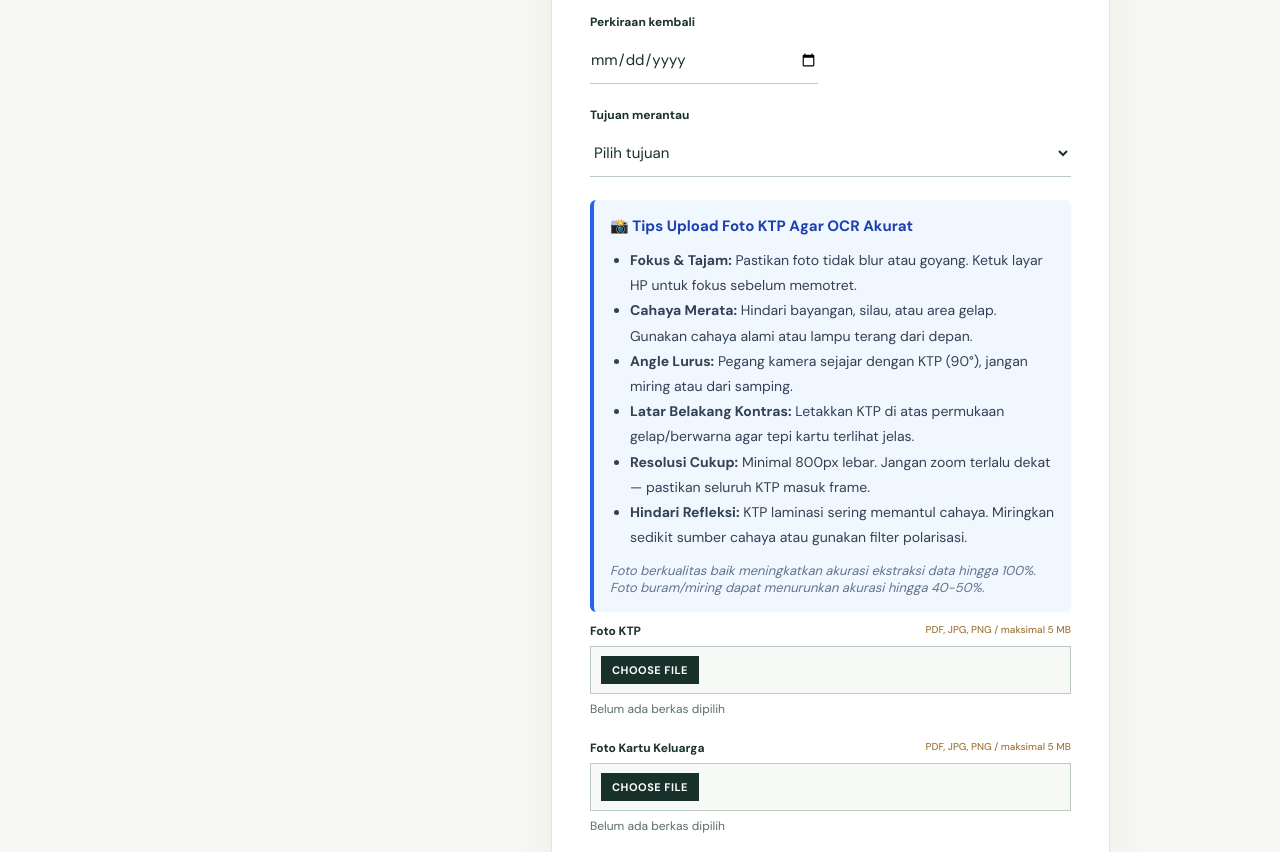
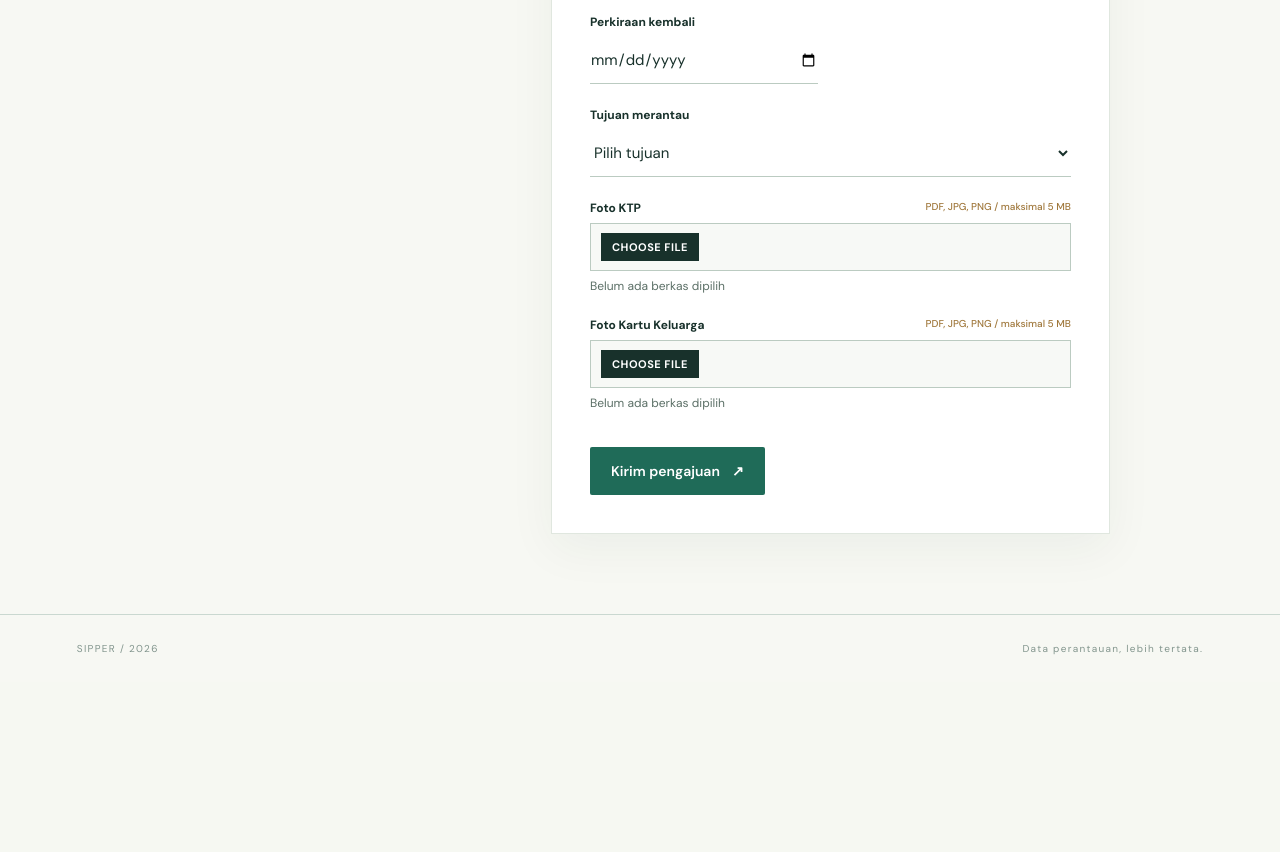
Before and after one commit to Yafet-wenda/SIPPER, a Django app: page /pengajuan/ in a window 1280 px wide. Shown: the part 458-1310 px from the top of the page. After the commit the page ends 1113 px from the top, so only its background shows below. Run offline with Django 5.2, Linux system fonts and the light colour scheme; the visitor is signed in with stand-in values (Sample User, id 1).

Commit message:
chore(ui): hapus panduan tips upload foto KTP dari halaman warga & petugas
Blok tips tidak relevan di alur unggah biasa dan membingungkan; dihapus
dari halaman detail pengajuan dan formulir pengajuan warga.

```diff
--- a/templates/application_v3.html
+++ b/templates/application_v3.html
@@ -55,20 +55,6 @@
         </select>
       </label>
 
-      <!-- Panduan Upload Foto KTP -->
-      <div class="upload-guide full" style="padding: 16px; background: #f0f7ff; border-left: 4px solid #2563eb; border-radius: 6px; margin-bottom: 8px;">
-        <h3 style="margin: 0 0 12px 0; font-size: 15px; color: #1e40af;">📸 Tips Upload Foto KTP Agar OCR Akurat</h3>
-        <ul style="margin: 0; padding-left: 20px; font-size: 14px; line-height: 1.8; color: #334155;">
-          <li><strong>Fokus & Tajam:</strong> Pastikan foto tidak blur atau goyang. Ketuk layar HP untuk fokus sebelum memotret.</li>
-          <li><strong>Cahaya Merata:</strong> Hindari bayangan, silau, atau area gelap. Gunakan cahaya alami atau lampu terang dari depan.</li>
-          <li><strong>Angle Lurus:</strong> Pegang kamera sejajar dengan KTP (90°), jangan miring atau dari samping.</li>
-          <li><strong>Latar Belakang Kontras:</strong> Letakkan KTP di atas permukaan gelap/berwarna agar tepi kartu terlihat jelas.</li>
-          <li><strong>Resolusi Cukup:</strong> Minimal 800px lebar. Jangan zoom terlalu dekat — pastikan seluruh KTP masuk frame.</li>
-          <li><strong>Hindari Refleksi:</strong> KTP laminasi sering memantul cahaya. Miringkan sedikit sumber cahaya atau gunakan filter polarisasi.</li>
-        </ul>
-        <p style="margin: 12px 0 0 0; font-size: 13px; color: #64748b;"><em>Foto berkualitas baik meningkatkan akurasi ekstraksi data hingga 100%. Foto buram/miring dapat menurunkan akurasi hingga 40-50%.</em></p>
-      </div>
-
       <label class="full">
         Foto KTP <small>PDF, JPG, PNG / maksimal 5 MB</small>
         <input type="file" name="ktp" accept=".pdf,.jpg,.jpeg,.png" required>
```
Also changed, not shown: templates/application_detail_v2.html (+0 -14 lines).
